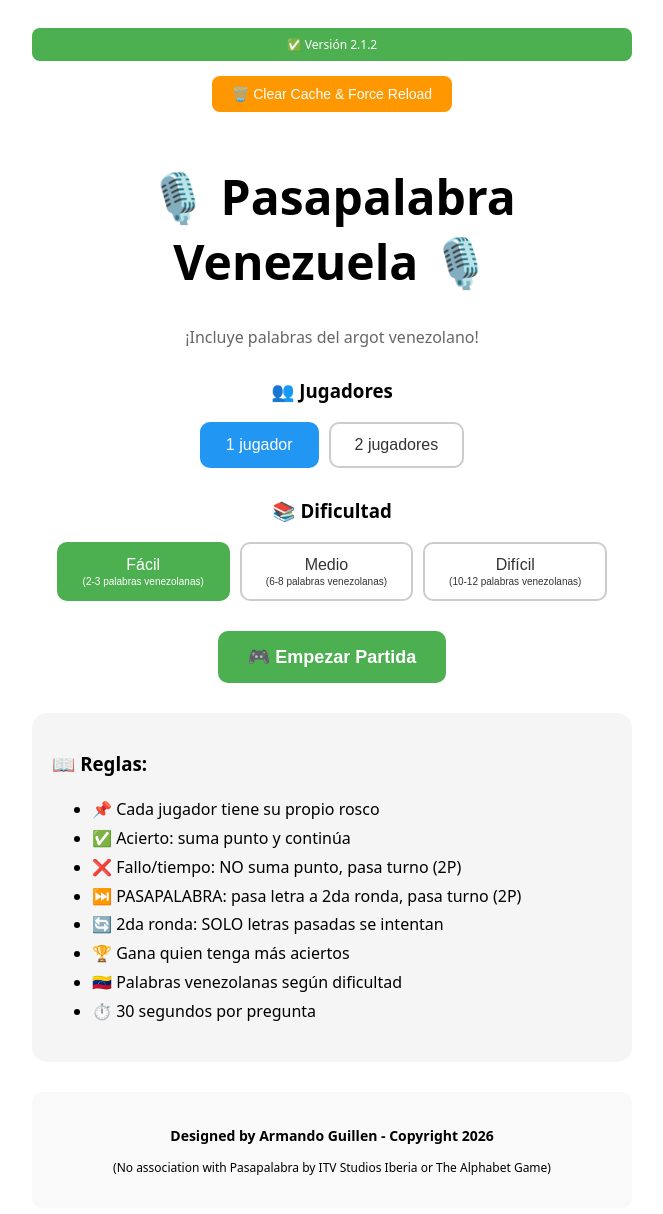
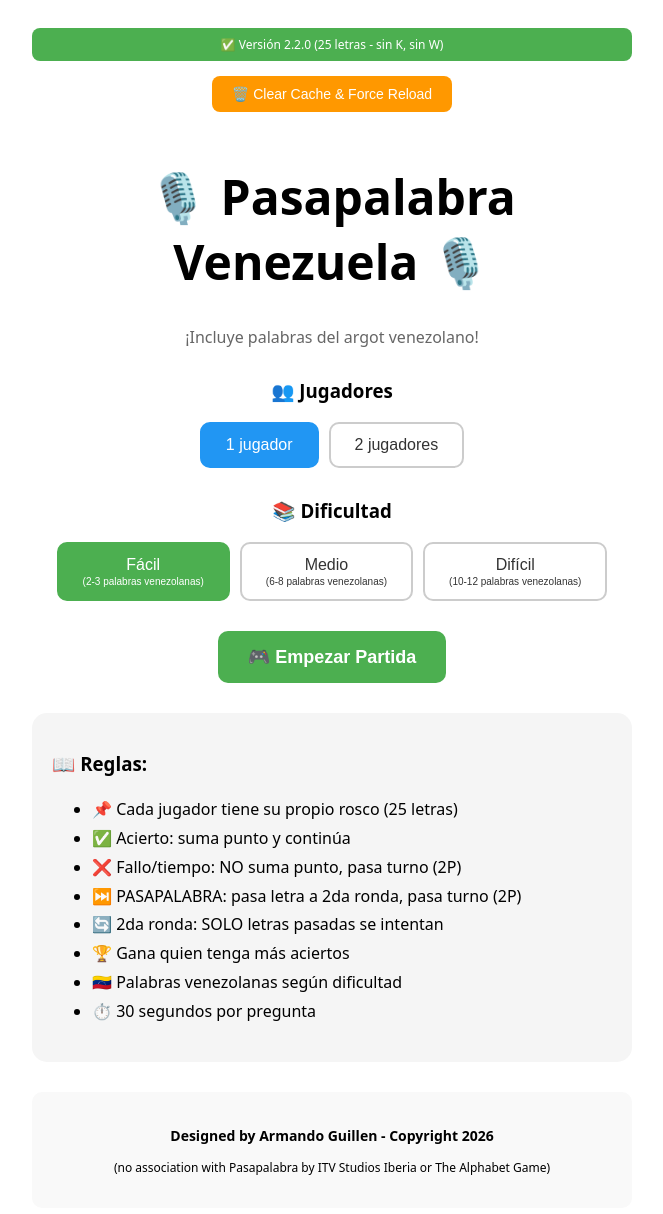
Before and after one commit to rumbita1974/pasapalabra-RM, a Next.js app: page / in a window 1280 px wide. Shown: the top 1214 px of the page, without its empty margins (308-971 px from the left). Built offline with nearby package versions, Linux system fonts and the light colour scheme.

Commit message:
Version 2.2.0 - Removed letters K and W, rosco now has 25 letters (A-Z excluding K,W)

```diff
--- a/pages/index.js
+++ b/pages/index.js
@@ -7,9 +7,11 @@
    CONFIG
 ========================= */
 
-const ALPHABET = "ABCDEFGHIJKLMNÑOPQRSTUVWXYZ".split("");
+// Removed K and W - 25 letters total (A-Z excluding K and W)
+const ALPHABET = "ABCDEFGHIJLMNÑOPQRSTUVXYZ".split("");
+const TOTAL_LETTERS = 25;
 const QUESTION_TIME = 30;
-const VERSION = "2.1.2";
+const VERSION = "2.2.0";
 
 // Difficulty levels for Venezuelan slang
 const DIFFICULTY_SETTINGS = {
@@ -84,14 +86,13 @@
       const defaultWords = {
         A: "amigo", B: "barco", C: "casa", D: "dado", E: "elefante",
         F: "fuego", G: "gato", H: "hielo", I: "isla", J: "juego",
-        K: "kilo", L: "luna", M: "mano", N: "nube", Ñ: "ñoño",
-        O: "ojo", P: "perro", Q: "queso", R: "ratón", S: "sol",
-        T: "tigre", U: "uva", V: "vaca", W: "web", X: "xilófono",
-        Y: "yate", Z: "zapato"
+        L: "luna", M: "mano", N: "nube", Ñ: "ñoño", O: "ojo",
+        P: "perro", Q: "queso", R: "ratón", S: "sol", T: "tigre",
+        U: "uva", V: "vaca", X: "xilófono", Y: "yate", Z: "zapato"
       };
       rosco.push({
         letter,
-        answer: defaultWords[letter],
+        answer: defaultWords[letter] || "skip",
         question: `Con la ${letter}: Palabra que empieza con ${letter}.`,
         status: "pending",
         isSlang: false,
@@ -150,7 +151,6 @@
 }
 
 function getSecondRoundRosco(originalRosco) {
-  // Start second round: Keep all letters visible, reset passed letters to pending
   return originalRosco.map(item => {
     if (item.passed === true && item.status === "pending") {
       return { ...item, passed: false };
@@ -193,7 +193,6 @@
       <svg width={size} height={size} style={{ display: "block", maxWidth: "100%", height: "auto" }}>
         <circle cx={center} cy={center} r={radius} fill="#f5f5f5" stroke="#ccc" strokeWidth="2"/>
 
-        {/* Timer in center */}
         <circle cx={center} cy={center} r={38} fill="white" stroke="#2196F3" strokeWidth="3"/>
         <text
           x={center}
@@ -804,7 +803,7 @@
         </Head>
         <div style={{ textAlign: "center", padding: "20px", fontFamily: "system-ui", maxWidth: "600px", margin: "0 auto" }}>
           <div style={{ backgroundColor: "#4CAF50", color: "white", padding: "8px", borderRadius: "8px", marginBottom: "15px", fontSize: "12px" }}>
-            ✅ Versión {VERSION}
+            ✅ Versión {VERSION} (25 letras - sin K, sin W)
           </div>
 
           <button onClick={clearCacheAndReload} style={{ marginBottom: "20px", padding: "10px 20px", fontSize: "14px", backgroundColor: "#FF9800", color: "white", border: "none", borderRadius: "8px", cursor: "pointer" }}>
@@ -845,7 +844,7 @@
           <div style={{ textAlign: "left", backgroundColor: "#f5f5f5", padding: "20px", borderRadius: "15px", marginTop: "30px" }}>
             <h3>📖 Reglas:</h3>
             <ul style={{ lineHeight: 1.8 }}>
-              <li>📌 Cada jugador tiene su propio rosco</li>
+              <li>📌 Cada jugador tiene su propio rosco (25 letras)</li>
               <li>✅ Acierto: suma punto y continúa</li>
               <li>❌ Fallo/tiempo: NO suma punto, pasa turno (2P)</li>
               <li>⏭️ PASAPALABRA: pasa letra a 2da ronda, pasa turno (2P)</li>
@@ -858,7 +857,7 @@
 
           <div style={{ marginTop: "30px", padding: "20px", backgroundColor: "#f9f9f9", borderRadius: "10px" }}>
             <p style={{ fontSize: "14px", fontWeight: "bold" }}>Designed by Armando Guillen - Copyright 2026</p>
-            <p style={{ fontSize: "12px" }}>(No association with Pasapalabra by ITV Studios Iberia or The Alphabet Game)</p>
+            <p style={{ fontSize: "12px" }}>(no association with Pasapalabra by ITV Studios Iberia or The Alphabet Game)</p>
           </div>
         </div>
       </>
@@ -914,7 +913,7 @@
               <tbody>
                 <tr style={winner === 1 ? { backgroundColor: "#FFF9C4" } : {}}>
                   <td style={{ padding: "12px", textAlign: "center", borderBottom: "1px solid #ddd" }}><strong>Jugador 1</strong></td>
-                  <td style={{ padding: "12px", textAlign: "center", color: "#4CAF50", fontWeight: "bold" }}>{p1Correct}</td>
+                  <td style={{ padding: "12px", textAlign: "center", color: "#4CAF50", fontWeight: "bold" }}>{p1Correct} / {TOTAL_LETTERS}</td>
                   <td style={{ padding: "12px", textAlign: "center", color: "#f44336" }}>{p1Wrong}</td>
                   <td style={{ padding: "12px", textAlign: "center", color: "#FFC107" }}>{p1Passed}</td>
                   <td style={{ padding: "12px", textAlign: "center", fontSize: "20px", fontWeight: "bold", color: "#2196F3" }}>{p1Score}</td>
@@ -922,7 +921,7 @@
                 {twoPlayer && (
                   <tr style={winner === 2 ? { backgroundColor: "#FFF9C4" } : {}}>
                     <td style={{ padding: "12px", textAlign: "center", borderBottom: "1px solid #ddd" }}><strong>Jugador 2</strong></td>
-                    <td style={{ padding: "12px", textAlign: "center", color: "#4CAF50", fontWeight: "bold" }}>{p2Correct}</td>
+                    <td style={{ padding: "12px", textAlign: "center", color: "#4CAF50", fontWeight: "bold" }}>{p2Correct} / {TOTAL_LETTERS}</td>
                     <td style={{ padding: "12px", textAlign: "center", color: "#f44336" }}>{p2Wrong}</td>
                     <td style={{ padding: "12px", textAlign: "center", color: "#FFC107" }}>{p2Passed}</td>
                     <td style={{ padding: "12px", textAlign: "center", fontSize: "20px", fontWeight: "bold", color: "#FF9800" }}>{p2Score}</td>
@@ -938,6 +937,7 @@
             {twoPlayer && <p>🎯 Jugador 2: {p2Correct} aciertos, {p2Wrong} fallos, {p2Passed} pasadas</p>}
             <p>🇻🇪 Palabras venezolanas incluidas según dificultad</p>
             <p>⏱️ Tiempo máximo por pregunta: 30 segundos</p>
+            <p>📝 Rosco de {TOTAL_LETTERS} letras (sin K, sin W)</p>
           </div>
 
           <button onClick={() => { setSetup(true); setGame(null); setGameFinished(false); }} style={{ width: "100%", padding: "15px", fontSize: "18px", cursor: "pointer", backgroundColor: "#4CAF50", color: "white", border: "none", borderRadius: "10px", fontWeight: "bold" }}>🔄 Jugar de Nuevo</button>
@@ -948,7 +948,7 @@
 
           <div style={{ marginTop: "20px", padding: "15px", textAlign: "center", fontSize: "11px", color: "#666" }}>
             <p>Designed by Armando Guillen - Copyright 2026</p>
-            <p>(No association with Pasapalabra by ITV Studios Iberia or The Alphabet Game)</p>
+            <p>(no association with Pasapalabra by ITV Studios Iberia or The Alphabet Game)</p>
           </div>
         </div>
       </>
@@ -974,16 +974,16 @@
 
         {showVersion && (
           <div style={{ backgroundColor: "#4CAF50", color: "white", padding: "3px 6px", borderRadius: "4px", marginBottom: "6px", textAlign: "center", fontSize: "8px" }}>
-            ✅ Versión {VERSION} | {game.round === 1 ? `${slangCount} palabras venezolanas` : "Segunda ronda - Letras pasadas"}
+            ✅ Versión {VERSION} (25 letras) | {game.round === 1 ? `${slangCount} palabras venezolanas` : "Segunda ronda - Letras pasadas"}
           </div>
         )}
 
-        {/* Player Score Cards - Reduced margin bottom to fix overlap */}
+        {/* Player Score Cards */}
         <div style={{ display: "flex", justifyContent: "space-between", alignItems: "center", gap: "6px", marginBottom: "5px" }}>
           <div style={{ flex: 1, textAlign: "center", padding: "5px", borderRadius: "8px", backgroundColor: game.currentPlayer === 1 ? "#E3F2FD" : "#f5f5f5", border: game.currentPlayer === 1 ? "2px solid #2196F3" : "1px solid #ddd" }}>
             <div style={{ fontWeight: "bold", fontSize: "11px" }}>Jugador 1</div>
             <div style={{ fontSize: "20px", fontWeight: "bold", color: "#2196F3" }}>{game.players[1].score}</div>
-            <div style={{ fontSize: "7px" }}>✅ {game.players[1].rosco.filter(r => r.status === "correct").length}  ❌ {game.players[1].rosco.filter(r => r.status === "wrong").length}  ⏭️ {game.players[1].rosco.filter(r => r.passed === true && r.status === "pending").length}</div>
+            <div style={{ fontSize: "7px" }}>✅ {game.players[1].rosco.filter(r => r.status === "correct").length} / {TOTAL_LETTERS}  ❌ {game.players[1].rosco.filter(r => r.status === "wrong").length}  ⏭️ {game.players[1].rosco.filter(r => r.passed === true && r.status === "pending").length}</div>
           </div>
 
           <div style={{ flex: 1, textAlign: "center", padding: "3px" }}>
@@ -995,12 +995,12 @@
             <div style={{ flex: 1, textAlign: "center", padding: "5px", borderRadius: "8px", backgroundColor: game.currentPlayer === 2 ? "#FFF3E0" : "#f5f5f5", border: game.currentPlayer === 2 ? "2px solid #FF9800" : "1px solid #ddd" }}>
               <div style={{ fontWeight: "bold", fontSize: "11px" }}>Jugador 2</div>
               <div style={{ fontSize: "20px", fontWeight: "bold", color: "#FF9800" }}>{game.players[2].score}</div>
-              <div style={{ fontSize: "7px" }}>✅ {game.players[2].rosco.filter(r => r.status === "correct").length}  ❌ {game.players[2].rosco.filter(r => r.status === "wrong").length}  ⏭️ {game.players[2].rosco.filter(r => r.passed === true && r.status === "pending").length}</div>
+              <div style={{ fontSize: "7px" }}>✅ {game.players[2].rosco.filter(r => r.status === "correct").length} / {TOTAL_LETTERS}  ❌ {game.players[2].rosco.filter(r => r.status === "wrong").length}  ⏭️ {game.players[2].rosco.filter(r => r.passed === true && r.status === "pending").length}</div>
             </div>
           )}
         </div>
 
-        {/* Circular Rosco - Added margin top to prevent overlap */}
+        {/* Circular Rosco - 25 letters now spaces evenly */}
         <div style={{ display: "flex", justifyContent: "center", marginTop: "5px", marginBottom: "10px" }}>
           <CircularRosco letters={player.rosco} currentLetter={currentItem.letter} onLetterClick={jumpToLetter} time={time} />
         </div>
@@ -1009,8 +1009,8 @@
         <div style={{ borderRadius: "10px", padding: "10px", marginBottom: "10px", textAlign: "center", backgroundColor: currentItem.isSlang ? "#FFF3E0" : "#f5f5f5", border: currentItem.isSlang ? "2px solid #FF9800" : "1px solid #ddd" }}>
           {currentItem.isSlang && <div style={{ fontSize: "10px", color: "#FF9800", fontWeight: "bold", marginBottom: "3px" }}>🇻🇪 Palabra Venezolana 🇻🇪</div>}
           <div style={{ fontSize: "10px", color: "#666", marginBottom: "4px" }}>
-            Letra {currentItem.letter} |
-            {game.round === 1 ? ` Restantes: ${remainingCount} | Pasadas: ${passedCount}` : ` Segunda ronda - ${remainingCount} letra(s) pendiente(s)`}
+            Letra {currentItem.letter} ({remainingCount + passedCount} de {TOTAL_LETTERS} restantes) |
+            {game.round === 1 ? ` Pasadas: ${passedCount}` : ` Segunda ronda - ${remainingCount} letra(s) pendiente(s)`}
           </div>
           <div style={{ fontSize: "14px", fontWeight: "bold", lineHeight: 1.3 }}>{currentItem.question}</div>
         </div>
```
